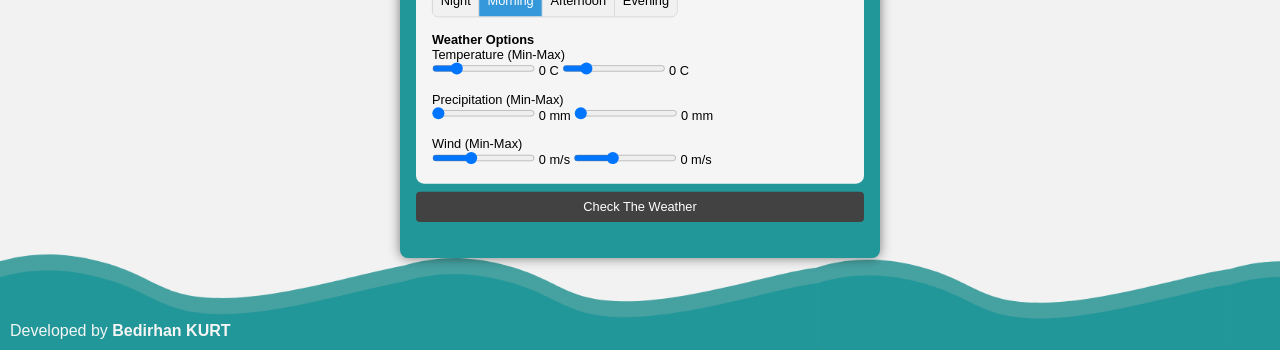
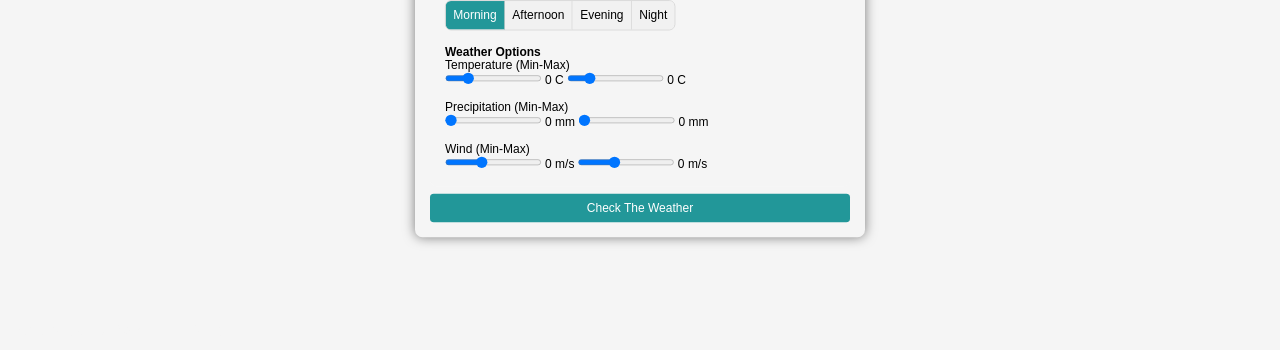
Before and after one commit to DeepCodeRz/CheckOUT, a Flask app: page / in a window 1280 px wide, after a click on "Morning". Shown: the part 450-800 px from the top of the page. Run offline with Flask 3, Linux system fonts and the light colour scheme; some libraries are stand-ins or nearby versions.

Commit message:
important update

```diff
--- a/main.py
+++ b/main.py
@@ -23,6 +23,7 @@ def options():
     data = request.json
     lat = data['lat']
     lng = data['lng']
+    time = data['time']
     date = data['date']
     minTemp = int(data['minTemp'])
     maxTemp = int(data['maxTemp'])
@@ -31,7 +32,6 @@ def options():
     minWind = int(data['minWind'])
     maxWind = int(data['maxWind'])
 
-    print(minWind, maxWind)
     if minTemp > maxTemp:
         print(minTemp, maxTemp)
         return jsonify({"error0": "Invalid options!"})
@@ -52,16 +52,28 @@ def options():
         data = requests.get(url, headers=headers).json()
         print(data)
 
-        time = request.args.get('time', '2024-09-09T10:00:00Z')
+        if time == "morning":
+            time = date + "T10:00:00Z"
+        elif time == "afternoon":
+            time = date + "T14:00:00Z"
+        elif time == "evening":
+            time = date + "T18:00:00Z"
+        elif time == "night":
+            time = date + "T22:00:00Z"
+
         timeseries = data['properties']['timeseries']
         weather_data = get_data(timeseries, time)
 
         if weather_data:
             print(f"Temperature: {weather_data['temperature']}°C")
+            print(f"Precipitation: {weather_data['precipitation']} mm")
             print(f"Wind Speed: {weather_data['wind_speed']} km/h")
-            print(f"Rain: {weather_data['precipitation']} mm")
+            if (weather_data['temperature'] >= minTemp and weather_data['temperature'] <= maxTemp) and (weather_data['precipitation'] >= minPrecipitation and weather_data['precipitation'] <= maxPrecipitation) and (weather_data['wind_speed'] >= minWind and weather_data['wind_speed'] <= maxWind):
+                return jsonify({"true": "true"})
+            else:
+                return jsonify({"false": "false"})
         else:
-            print("No data found for the specified date and time.")
+            return jsonify({"error3": "error3"})
 
 
 if __name__ == '__main__':
--- a/static/script.js
+++ b/static/script.js
@@ -28,6 +28,9 @@ const checkBtn = document.getElementById('checkBtn');
 const error0 = document.getElementById('error0');
 const error1 = document.getElementById('error1');
 const error2 = document.getElementById('error2');
+const error3 = document.getElementById('error3');
+const greenResult = document.getElementById('greenResult');
+const redResult = document.getElementById('redResult');
 
 checkBtn.addEventListener('click', function () {
     if (lat === undefined || lng === undefined) {
@@ -37,6 +40,13 @@ checkBtn.addEventListener('click', function () {
     }
 
     if (error0.style.display === 'none' && error1.style.display === 'none' && error2.style.display === 'none') {
+        let time = document.getElementsByName("segment")
+        for (i in time) {
+            if (time[i].checked) {
+                time = time[i].id;
+                break
+            }
+        }
         const date = document.getElementById('date').value;
         const minTemp = document.getElementById('minTemp').value;
         const maxTemp = document.getElementById('maxTemp').value;
@@ -51,12 +61,14 @@ checkBtn.addEventListener('click', function () {
             error2.style.display = 'none';
         }
         console.log(date)
+
         fetch("/options", {
             method: "POST",
             headers: {"Content-Type": "application/json"},
             body: JSON.stringify({
                 lat: lat,
                 lng: lng,
+                time: time,
                 date: date,
                 minTemp: minTemp,
                 maxTemp: maxTemp,
@@ -70,6 +82,14 @@ checkBtn.addEventListener('click', function () {
                 console.log(data);
                 if (data.error0) {
                     error0.style.display = 'block';
+                } else if (data.error3) {
+                    error3.style.display = 'block';
+                } else if (data.true) {
+                    redResult.style.display = 'none';
+                    greenResult.style.display = 'block';
+                } else if (data.false) {
+                    greenResult.style.display = 'none';
+                    redResult.style.display = 'block';
                 }
             })
             .catch(error => console.error('Error:', error));
--- a/static/style.css
+++ b/static/style.css
@@ -13,25 +13,23 @@ body {
     height: 100vh;
 }
 
-#bg{
-    position: absolute;
-    height: 100%;
-    width: 100%;
-}
 .card {
     z-index: 1;
-    background-color: #229799;
+    background-color: #F5F5F5;
     border-radius: 10px;
     padding: 20px;
     box-shadow: 0 0 15px rgba(0, 0, 0, 0.5);
     width: 600px;
     position: relative;
-    scale: 80%;
+    scale: 75%;
 }
 
-h2 {
+.logo{
+    font-size: 50px;
+    font-weight: normal;
+    color: #229799;
+    text-align: center;
     margin-bottom: 20px;
-    color: #F5F5F5;
 }
 
 .form-group {
@@ -90,7 +88,7 @@ label {
 }
 
 .segmented-control input[type="radio"]:checked + label {
-    background-color: #3498db;
+    background-color: #229799;
     color: white;
 }
 
@@ -100,11 +98,6 @@ label {
 
 .segmented-control label:last-child {
     border-right: none;
-}
-
-.segmented-control input[type="radio"]:checked + label {
-    background-color: #3498db;
-    color: white;
 }
 
 .segmented-control label:hover {
@@ -117,7 +110,7 @@ label {
 
 button {
     padding: 10px 20px;
-    background-color: #424242;
+    background-color: #229799;
     color: white;
     border: none;
     border-radius: 5px;
@@ -144,7 +137,6 @@ button:hover {
     border-radius: 12px;
     cursor: default;
     box-shadow: 0 0 15px rgba(0, 0, 0, 0.2);
-    display: none;
 }
 
 .redResult {
@@ -161,7 +153,6 @@ button:hover {
     border-radius: 12px;
     cursor: default;
     box-shadow: 0 0 15px rgba(0, 0, 0, 0.2);
-    display: none;
 }
 
 .credit{
@@ -205,12 +196,6 @@ button:hover {
     box-shadow: 0 0 15px rgba(0, 0, 0, 0.5);
 }
 
-.logo{
-    color: #F5F5F5;
-    text-align: center;
-    margin-bottom: 20px;
-}
-
 .attributionCard {
     z-index: 1;
     background-color: #229799;
--- a/templates/index.html
+++ b/templates/index.html
@@ -15,11 +15,10 @@
     </style>
 </head>
 <body>
-<img id="bg" src="{{ url_for('static', filename='bg.png') }}">
 <img id="infoImg" src="{{ url_for('static', filename='info.png') }}" style="display: none">
 
 <div class="card">
-    <h1 class="logo">CheckOUT!</h1>
+    <p class="logo">CheckOUT!</p>
 
     <div class="form-group">
         <div class="map">
@@ -34,9 +33,6 @@
 
 
         <div class="segmented-control">
-            <input type="radio" name="segment" id="night" checked>
-            <label for="night">Night</label>
-
             <input type="radio" name="segment" id="morning">
             <label for="morning">Morning</label>
 
@@ -45,6 +41,9 @@
 
             <input type="radio" name="segment" id="evening">
             <label for="evening">Evening</label>
+
+            <input type="radio" name="segment" id="night">
+            <label for="night">Night</label>
         </div>
 
         <label>Weather Options</label>
@@ -78,16 +77,17 @@
             <p id="error0" style="color: red; font-size: 14px; width: 100%; display: none;">You gave invalid values. Please check the values and try again.</p>
             <p id="error1" style="color: red; font-size: 14px; width: 100%; display: none;">Please select a location.</p>
             <p id="error2" style="color: red; font-size: 14px; width: 100%; display: none;">Please select a date.</p>
+            <p id="error3" style="color: red; font-size: 14px; width: 100%; display: none;">There is no data about for these date/time in selected location.</p>
 
         </div>
     </div>
 
     <button id="checkBtn">Check The Weather</button>
 
-    <div class="greenResult">
+    <div id="greenResult" class="greenResult" style="display: none">
         <p>According to weather guess <br><b>You can go out!</b></p>
     </div>
-    <div class="redResult">
+    <div id="redResult" class="redResult" style="display: none">
         <p>According to weather guess <br><b>You shouldn't go out!</b></p>
     </div>
 </div>
```
Lines whose indentation alone changed are shown as unchanged.
